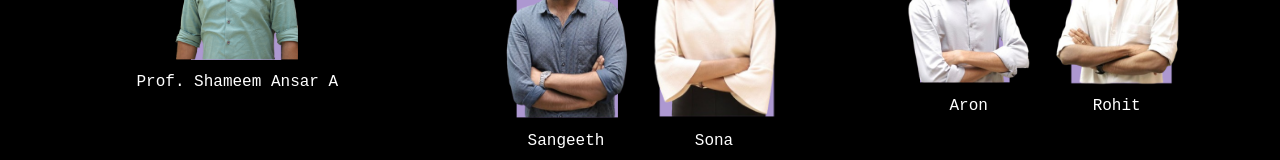
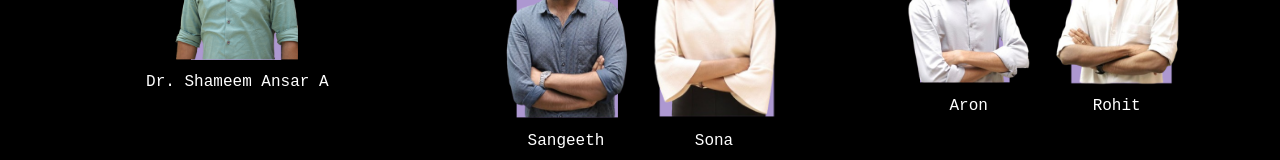
Before and after one commit to ShawnnSabu/coding-club-frontend, a React (Vite) app: page /execom in a window 1280 px wide. Shown: the part 557-717 px from the top of the page. Built offline with nearby package versions, Linux system fonts and the light colour scheme.

Commit message:
shameem name change

```diff
--- a/src/components/Execom.jsx
+++ b/src/components/Execom.jsx
@@ -31,7 +31,7 @@ const Execom = () => {
       members: [
         {
           id: 0,
-          name: "Prof. Shameem Ansar A",
+          name: "Dr. Shameem Ansar A",
           role: "Faculty Coordinator",
           image: Shameem,
         },
```
